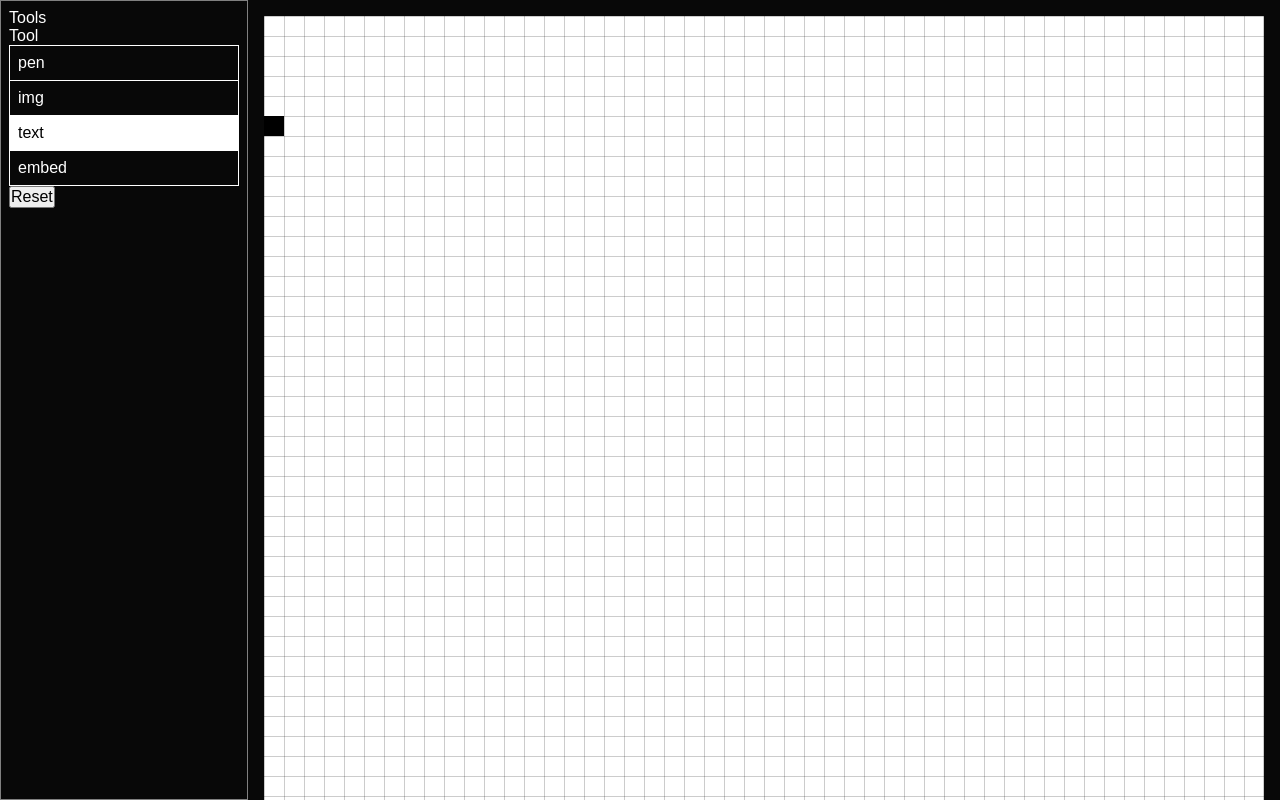
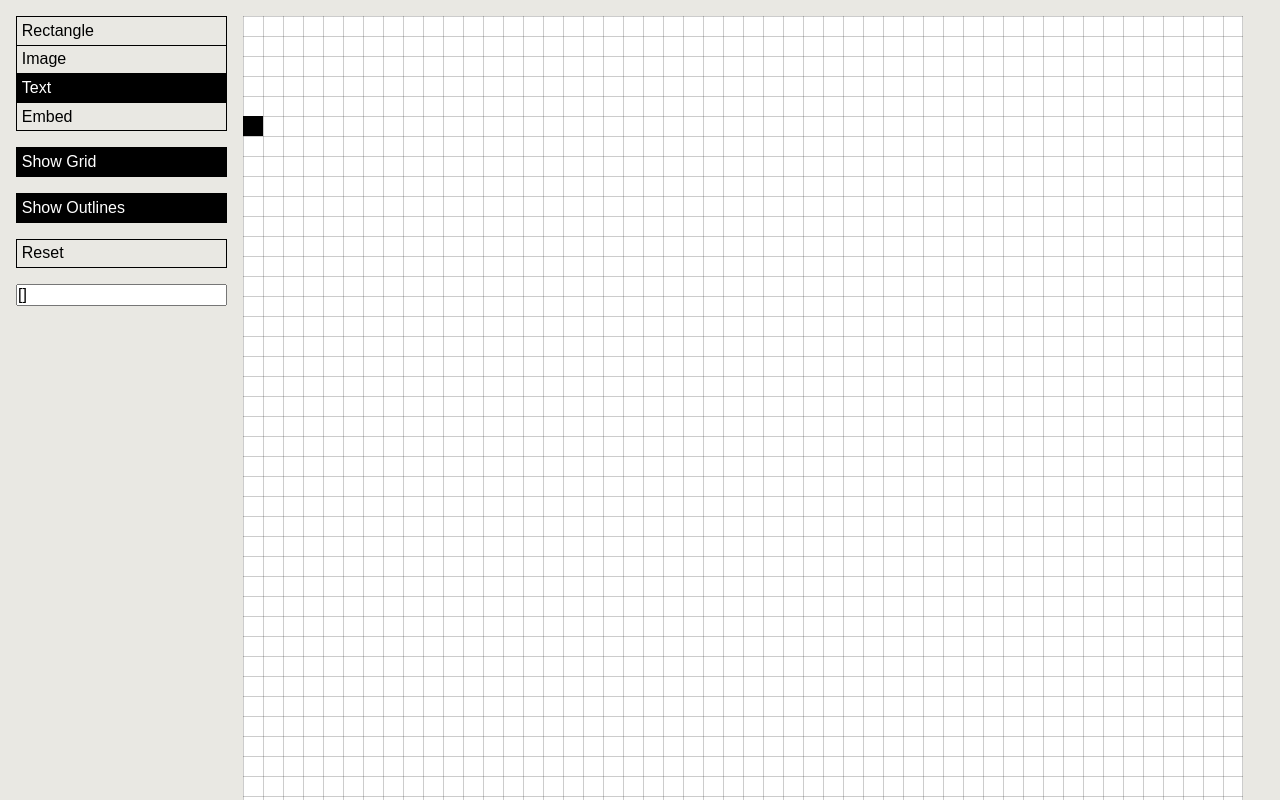
Before and after one commit to awesomephant/picnic, a React (Create React App) app: page /picnic/editor in a window 1280 px wide. Shown: the top 800 px of the page. Built offline with nearby package versions, Linux system fonts and the light colour scheme.

Commit message:
Refine editor

```diff
--- a/package.json
+++ b/package.json
@@ -4,6 +4,7 @@
   "private": true,
   "homepage": "https://awesomephant.github.io/picnic/",
   "dependencies": {
+    "@mdi/js": "^5.1.45",
     "@testing-library/jest-dom": "^4.2.4",
     "@testing-library/react": "^9.3.2",
     "@testing-library/user-event": "^7.1.2",
--- a/src/App.js
+++ b/src/App.js
@@ -1,7 +1,8 @@
 import React from 'react';
 import Editor from './Editor';
-import Cloth from './Cloth';
-import logo from './logo.svg';
+import Home from './Home';
+import Artist from './Artist';
+
 
 import {
   BrowserRouter as Router,
@@ -15,25 +16,18 @@
   return (
     <Router>
       <Switch>
-        <Route path='/artist'>
+
+        <Route path='/picnic/artist'>
           <Link to='/'>Home</Link>
+          <Artist></Artist>
         </Route>
 
         <Route path='/picnic/editor'>
             <Editor></Editor>
         </Route>
+
         <Route path='/'>
-          <nav className='site-nav'>
-            <a href="#1">R1</a>
-            <a href="#1">Ready Meals</a>
-            <a href="#1">Date</a>
-            <a href="#1">Collective</a>
-          </nav>
-          <h1 className='site-title'>
-            PICNIC
-            <img src={logo} alt='logo'></img>
-          </h1>
-          <Cloth></Cloth>
+          <Home></Home>
         </Route>
 
       </Switch>
--- /dev/null
+++ b/src/Artist.js
@@ -0,0 +1,43 @@
+import React from 'react';
+
+const data = '[{"type":"img","properties":{"src":"https://picsum.photos/500"},"x":7,"y":7,"w":15,"h":14},{"type":"img","properties":{"src":"https://picsum.photos/500"},"x":7,"y":7,"w":15,"h":14},{"type":"img","properties":{"src":"https://picsum.photos/500"},"x":7,"y":7,"w":15,"h":14},{"type":"img","properties":{"src":"https://picsum.photos/500"},"x":26,"y":10,"w":14,"h":10},{"type":"img","properties":{"src":"https://picsum.photos/500"},"x":26,"y":10,"w":14,"h":10},{"type":"img","properties":{"src":"https://picsum.photos/500"},"x":26,"y":10,"w":14,"h":10},{"type":"img","properties":{"src":"https://picsum.photos/500"},"x":15,"y":26,"w":12,"h":7},{"type":"img","properties":{"src":"https://picsum.photos/500"},"x":15,"y":26,"w":12,"h":7},{"type":"img","properties":{"src":"https://picsum.photos/500"},"x":15,"y":26,"w":12,"h":7}]'
+
+
+function renderObjects(arr) {
+    const objects = arr.map((obj, i) => {
+        const objectStyle = {
+            gridColumn: `${obj.x} / ${obj.x + obj.w}`,
+            gridRow: `${obj.y} / ${obj.y + obj.h}`
+        }
+        let content = null;
+        if (obj.type === 'img') {
+            objectStyle.backgroundImage = `url(${obj.properties.src})`
+        }
+        if (obj.type === 'text') {
+            content = obj.properties.text
+        }
+        if (obj.type === 'embed') {
+            content = <iframe title={`embed-${i}`} width="560" height="315" src="https://www.youtube.com/embed/IyNrcayUNfg?controls=0" frameborder="0" allow="accelerometer; autoplay; encrypted-media; gyroscope; picture-in-picture" allowfullscreen></iframe>
+        }
+        return (
+            <div style={objectStyle} key={`obj-${i}`} className={`object ${obj.type}`}>
+                {content}
+            </div>
+        )
+    })
+
+    return objects;
+}
+
+export default function Artist(props) {
+    const objects = JSON.parse(data);
+    const items = renderObjects(objects)
+
+    return (
+        <main className='artist'>
+            <div className='artist-grid'>
+                {items}
+            </div>
+        </main>
+    )
+}
--- a/src/Editor.js
+++ b/src/Editor.js
@@ -15,6 +15,7 @@
             settings: {
                 currentTool: 'text',
                 showGrid: true,
+                showOutlines: true,
                 toolSettings: {}
             },
             mouse: {},
@@ -42,6 +43,7 @@
     updateSetting(setting, value) {
         this.setState((prevState) => {
             if (prevState.settings[setting] !== null) {
+                console.log(`${setting}, ${value}`)
                 prevState.settings[setting] = value;
             } else {
                 console.error(`Attempted to update non-existing setting ${setting}`)
@@ -119,8 +121,11 @@
             height: `${this.h}px`,
             gridTemplateColumns: `repeat(${this.gridSize}, 1fr)`,
             gridTemplateRows: `repeat(${this.gridSize}, 1fr)`,
-            backgroundImage: `linear-gradient(to bottom, rgba(0,0,0,0.2) 0, rgba(0,0,0,0.2) 1px, transparent 1px, transparent 100%), linear-gradient(to right, rgba(0,0,0,0.2) 0, rgba(0,0,0,0.2) 1px, transparent 1px, transparent 100%)`,
             backgroundSize: `${this.w}px ${this.h / this.gridSize}px, ${this.h / this.gridSize}px ${this.w}px`
+        }
+
+        if (this.state.settings.showGrid === true) {
+            gridStyle.backgroundImage = `linear-gradient(to bottom, rgba(0,0,0,0.2) 0, rgba(0,0,0,0.2) 1px, transparent 1px, transparent 100%), linear-gradient(to right, rgba(0,0,0,0.2) 0, rgba(0,0,0,0.2) 1px, transparent 1px, transparent 100%)`
         }
 
         const objects = this.state.objects.map((obj, i) => {
@@ -162,11 +167,9 @@
         return (
             <div className='editor'>
                 <div className="editor-toolbar">
-                    <h2>Tools</h2>
-                    <Settings updateSetting={this.updateSetting} settings={this.state.settings}></Settings>
-                    <button onClick={this.resetDrawing}>Reset</button>
+                    <Settings resetDrawing={this.resetDrawing} updateSetting={this.updateSetting} objects={this.state.objects} settings={this.state.settings}></Settings>
                 </div>
-                <div className="editor-canvas" onDragStart={this.handleDragStart} onMouseMove={this.handleMouseMove} onMouseDown={this.handleMouseDown} onMouseUp={this.handleMouseUp}>
+                <div className="editor-canvas" data-outlines={this.state.settings.showOutlines} onDragStart={this.handleDragStart} onMouseMove={this.handleMouseMove} onMouseDown={this.handleMouseDown} onMouseUp={this.handleMouseUp}>
                     <div ref={this.gridRef} style={gridStyle} className='grid'>
                         {objects}
                         {cursor}
--- /dev/null
+++ b/src/Home.js
@@ -0,0 +1,21 @@
+import React from 'react';
+import Cloth from './Cloth';
+import logo from './logo.svg';
+
+export default function Home() {
+    return (
+        <main>
+            <nav className='site-nav'>
+                <a href="#1">R1</a>
+                <a href="#1">Ready Meals</a>
+                <a href="#1">Date</a>
+                <a href="#1">Collective</a>
+            </nav>
+            <h1 className='site-title'>
+                PICNIC
+        <img src={logo} alt='logo'></img>
+            </h1>
+            <Cloth></Cloth>
+        </main>
+    )
+}
--- a/src/Settings.js
+++ b/src/Settings.js
@@ -1,18 +1,26 @@
 import React from 'react';
 import Toolbox from './Toolbox.js';
+import Toggle from './Toggle.js';
+import './css/Settings.scss';
 
 export default function Settings(props) {
-
-    const tools = [
-        'pen',
-        'img',
-        'text',
-        'embed',
-    ]
-
     return (
         <div className='settings'>
-            <Toolbox updateSetting={props.updateSetting} options={tools} value={props.settings.currentTool} id='currentTool' title='Tool'></Toolbox>
+            <div className='setting'>
+                <Toolbox updateSetting={props.updateSetting} value={props.settings.currentTool} id='currentTool' title='Tool'></Toolbox>
+            </div>
+            <div className='setting'>
+                <Toggle updateSetting={props.updateSetting} id='showGrid' value={props.settings.showGrid} label="Show Grid"></Toggle>
+            </div>
+            <div className='setting'>
+                <Toggle updateSetting={props.updateSetting} id='showOutlines' value={props.settings.showOutlines} label="Show Outlines"></Toggle>
+            </div>
+            <div className='setting'>
+                <button className='danger' onClick={props.resetDrawing}>Reset</button>
+            </div>
+            <div className='setting'>
+                <input readOnly type="text" value={JSON.stringify(props.objects)} />
+            </div>
         </div>
     )
 }
--- /dev/null
+++ b/src/Toggle.js
@@ -0,0 +1,22 @@
+import React from 'react';
+
+export default class Toggle extends React.Component{
+    constructor(props) {
+        super(props)
+        this.handleClick = this.handleClick.bind(this)
+    }
+
+    handleClick() {
+        console.log(this.props.value)
+        if (this.props.value === true){
+            this.props.updateSetting(this.props.id, false)
+        } else {
+            this.props.updateSetting(this.props.id, true)
+        }
+    }
+    render() {
+        return (
+            <button className='toggle' onClick={this.handleClick} data-active={this.props.value}>{this.props.label}</button>
+        )
+    }
+}
--- a/src/Toolbox.js
+++ b/src/Toolbox.js
@@ -1,5 +1,12 @@
 import React from 'react';
 import './css/Toolbox.scss';
+
+const tools = [
+    { value: 'rect', title: 'Rectangle' },
+    { value: 'img', title: 'Image' },
+    { value: 'text', title: 'Text' },
+    { value: 'embed', title: 'Embed' }
+]
 
 export default class Toolbox extends React.Component {
     constructor() {
@@ -14,18 +21,19 @@
     }
 
     render() {
-        const options = this.props.options.map((op) => {
+        const options = tools.map((op) => {
             let active = false;
-            if (this.props.value === op){
-              active = true;
+            if (this.props.value === op.value) {
+                active = true;
             }
             return (
-                <li data-active={active} data-value={op} onClick={this.handleChange} key={`op-${op}`} className='option'>{op}</li>
+                <li data-active={active} data-value={op.value} onClick={this.handleChange} key={`op-${op.value}`} className='option'>
+                    {op.title}
+                </li>
             )
         })
         return (
             <div className='setting toolbox'>
-                <label>{this.props.title}</label>
                 <ul className="options">
                     {options}
                 </ul>
--- a/src/css/Settings.scss
+++ b/src/css/Settings.scss
@@ -1,19 +1,29 @@
 .settings {
-    display: block;
-    position: absolute;
-    width: 100%;
-    bottom: 0;
-    left: 0;
-    padding: 1rem;
-    mix-blend-mode: exclusion;
-    display: grid;
-    border-top: 1px solid gray;
     grid-template-columns: 1fr 1fr 1fr 1fr;
+
+    button {
+        appearance: none;
+        background: 0;
+        width: 100%;
+        padding: .3rem;
+        text-align-last: left;
+        border: 1px solid black;
+        &:hover {
+            &.danger{
+                background: red;
+            }
+            cursor: pointer;
+        }
+    }
+    .toggle {
+        &[data-active=true]{
+            background: black;
+            color: white;
+        }
+    }
 }
 .setting {
     margin-bottom: 1rem;
-    max-width: 100%;
-    color: white;
 }
 label {
     font-size: .9rem;
--- a/src/css/Toolbox.scss
+++ b/src/css/Toolbox.scss
@@ -1,19 +1,26 @@
 .toolbox {
     ul {
-        border: 1px solid white;
+        border: 1px solid black;
     }
     li {
-        border-bottom: 1px solid white;
+        border-bottom: 1px solid black;
         list-style: none;
-        padding: .5em;
+        display: flex;
+        padding: .3rem;
+        align-items: center;
         cursor: pointer;
+
         &[data-active=true] {
-            background-color: white !important;
-            color: black;
+            background-color: black;
+            color: white;
         }
-        &:hover, &:focus {
-            background-color: rgb(44, 44, 44);
+
+        &:hover,
+        &:focus {
+            background-color: black;
+            color: white;
         }
+
         &:last-child {
             border-bottom: 0;
         }
--- a/src/css/editor.scss
+++ b/src/css/editor.scss
@@ -1,19 +1,18 @@
 .editor {
   display: flex;
   font-family: sans-serif;
-  background-color: rgb(8, 8, 8);
+  background-color: rgb(233, 232, 227);
   height: 100vh;
 }
 
 .editor-canvas {
   padding: 1rem;
+  padding-left: 0;
 }
 
 .editor-toolbar {
-  border: 1px solid gray;
-  padding: .5rem;
-  color: white;
-  flex-basis: 20rem;
+  padding: 1rem;
+  flex-basis: 8rem;
 }
 
 .grid {
@@ -21,6 +20,14 @@
   background-color: white;
   border-bottom: 1px solid rgba(0, 0, 0, 0.2);
   border-right: 1px solid rgba(0, 0, 0, 0.2);
+}
+
+.artist-grid {
+  display: grid;
+  grid-template-columns: repeat(50, 1fr);
+  grid-template-rows: repeat(50, calc(100vw / 50));
+  width: 100%;
+  min-height: 100vh;
 }
 
 .object {
@@ -31,9 +38,10 @@
   background-size: cover;
   background-repeat: no-repeat;
 
-  &:hover {
-    outline: 1px solid red;
+  [data-outlines=true] & {
+    outline: 1px solid rgb(0, 255, 85);
   }
+
   &.img {
     background: black;
   }
```
Also changed, not shown: 1 other file (tests, documents, lock files or other folders).
